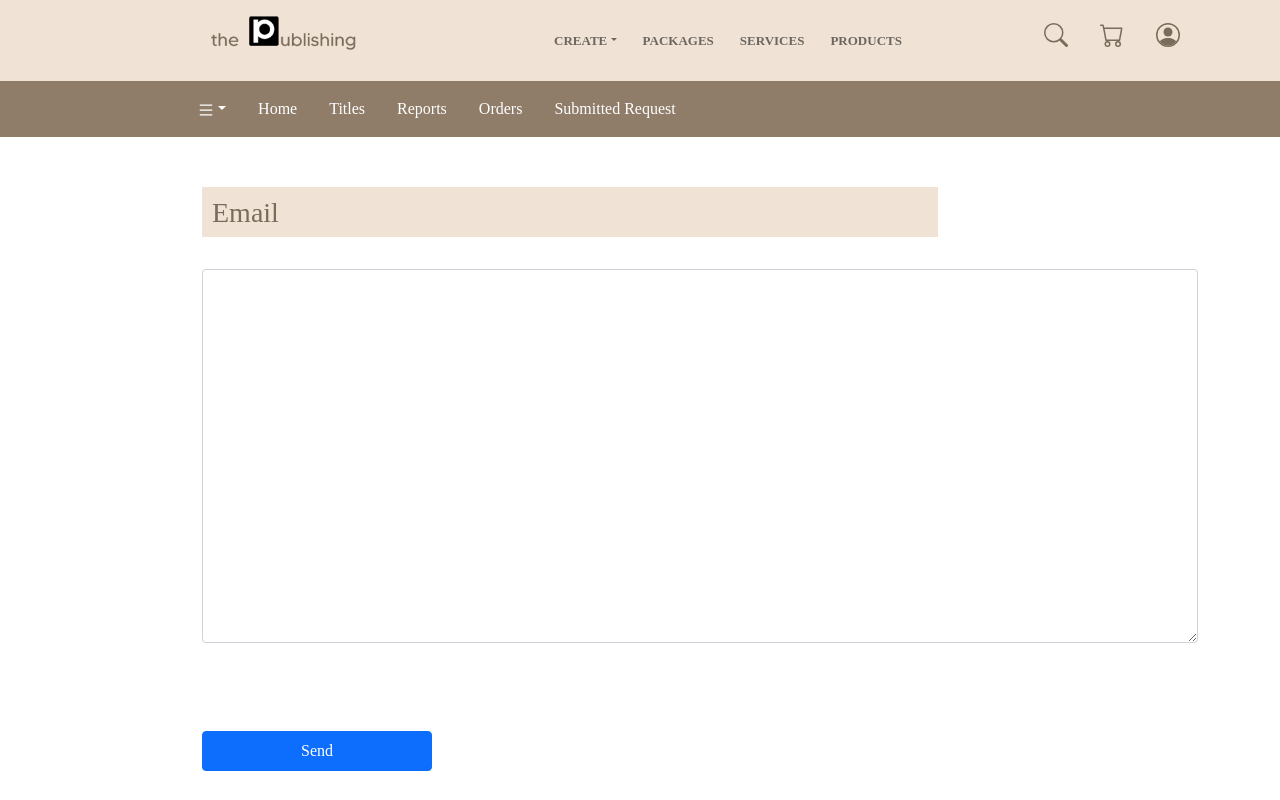
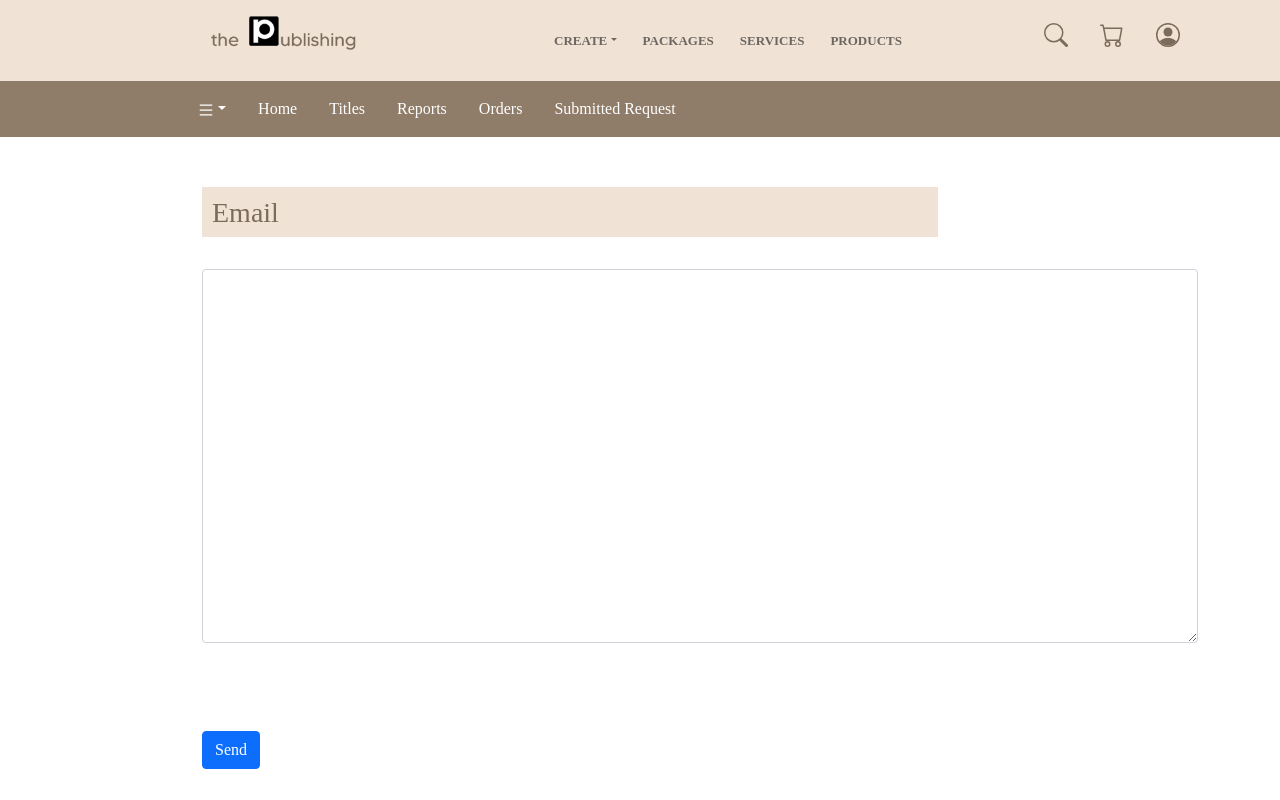
Before and after one commit to poloyacero/publish-web, a Next.js app: page /dashboard/emaildashboard in a window 1280 px wide. Shown: the top 800 px of the page. Built offline with nearby package versions, Linux system fonts and the light colour scheme; a web font is replaced by a local one.

Commit message:
add navbar dashboard css

```diff
--- a/components/Dashboard/NavMenuDashboard.module.css
+++ b/components/Dashboard/NavMenuDashboard.module.css
@@ -165,22 +165,3 @@
   color: #fafafa;
   padding: 10px;
 }
-.submitbuttondashboard {
-  border-radius: 1 !important;
-  display: block;
-  width: 230px;
-  height: 40px;
-  background-color: #7b6b5b;
-  border: none;
-  color: #fafafa;
-  padding: 10px;
-}
-.submitbuttondashboard :hover {
-  background-color: #a1886c;
-  border-color: saddlebrown;
-  border-width: 2px;
-}
-.accountnotes {
-  font-size: 10px;
-  text-align: left;
-}
```
